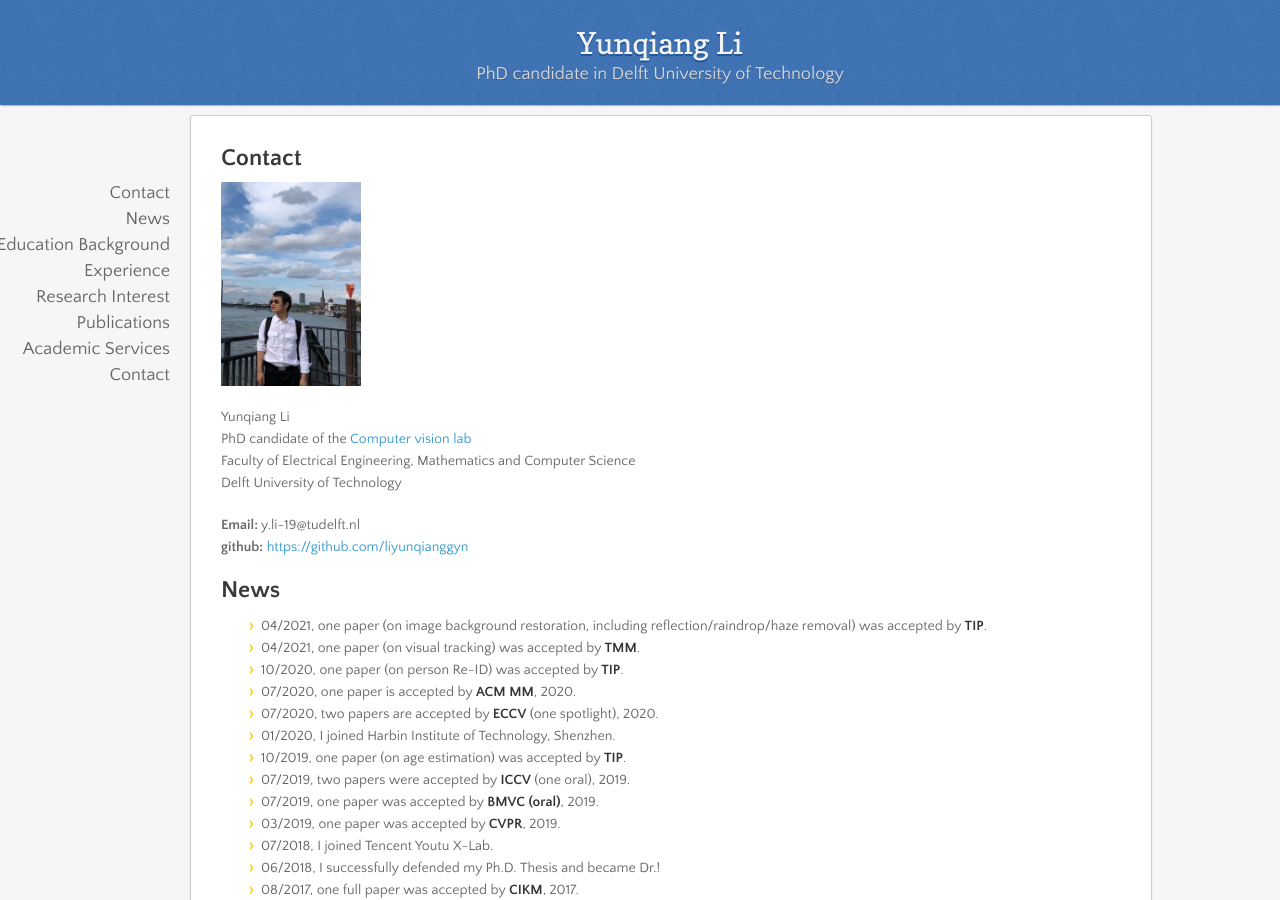
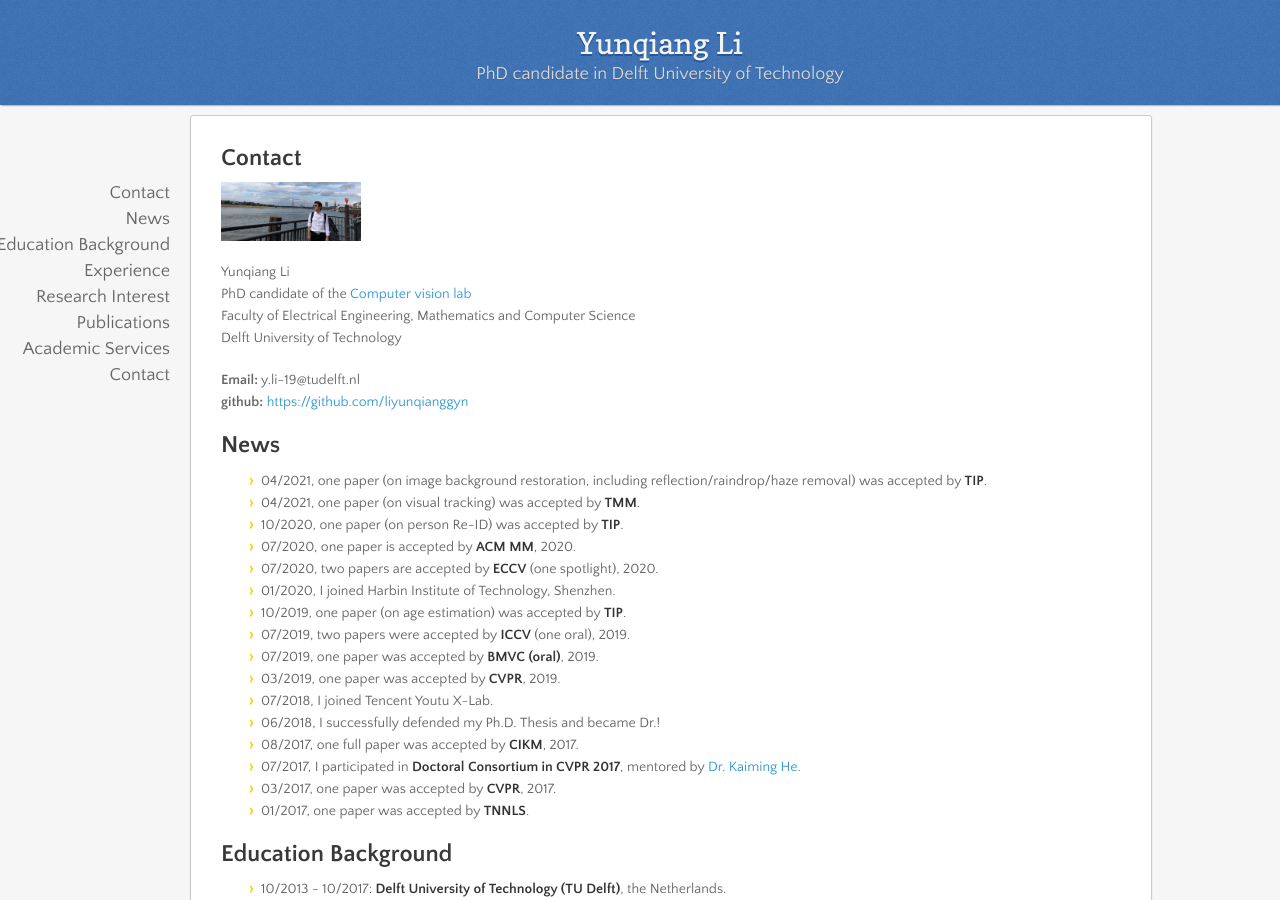
Before and after one commit to liyunqianggyn/liyunqianggyn.github.io, a Jekyll site: the page built from index.md, in a window 1280 px wide and 900 px high. Built offline with Jekyll 4.4.1, drawn with Linux system fonts in a browser that asks for light colours; nearby versions of some CDN libraries; our own code applies the rules of GitHub Pages for plain Markdown files.

Commit message:
Update index.md

```diff
--- a/index.md
+++ b/index.md
@@ -1,6 +1,6 @@
 ## Contact
 
-<img align="top" width='140' src="yunqiang1.jpg">
+<img align="top" width='140' src="yunqiang.jpg">
 
 Yunqiang Li <br/>
 PhD candidate of the <a href="http://visionlab.tudelft.nl">Computer vision lab</a><br/>
```
